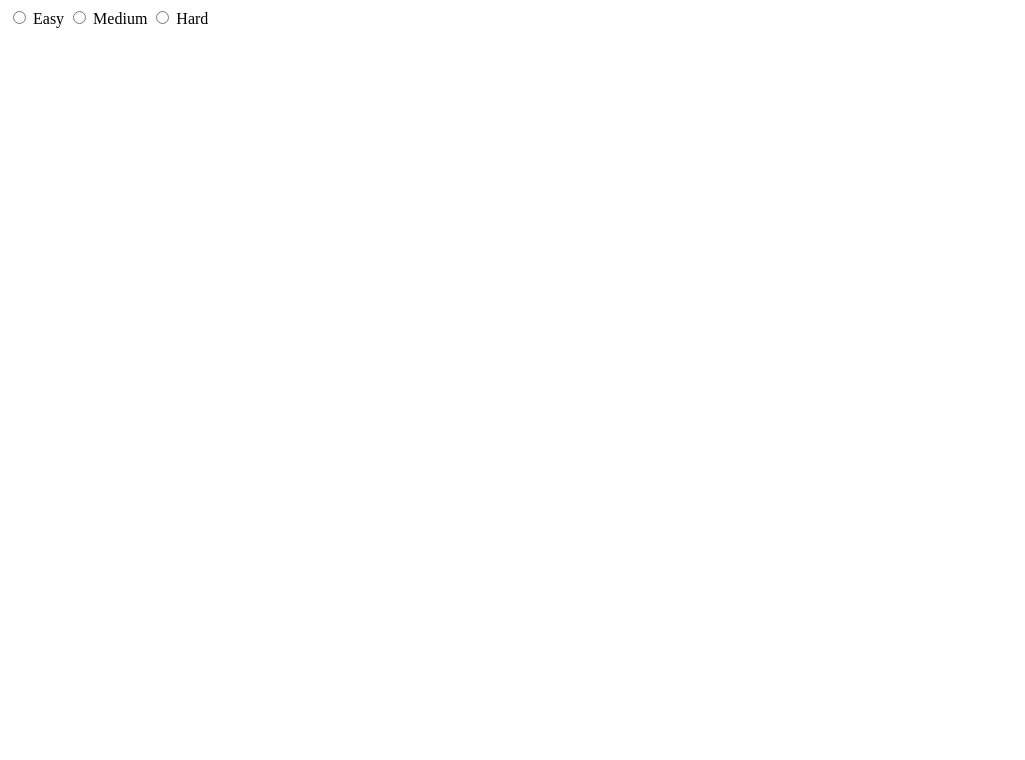
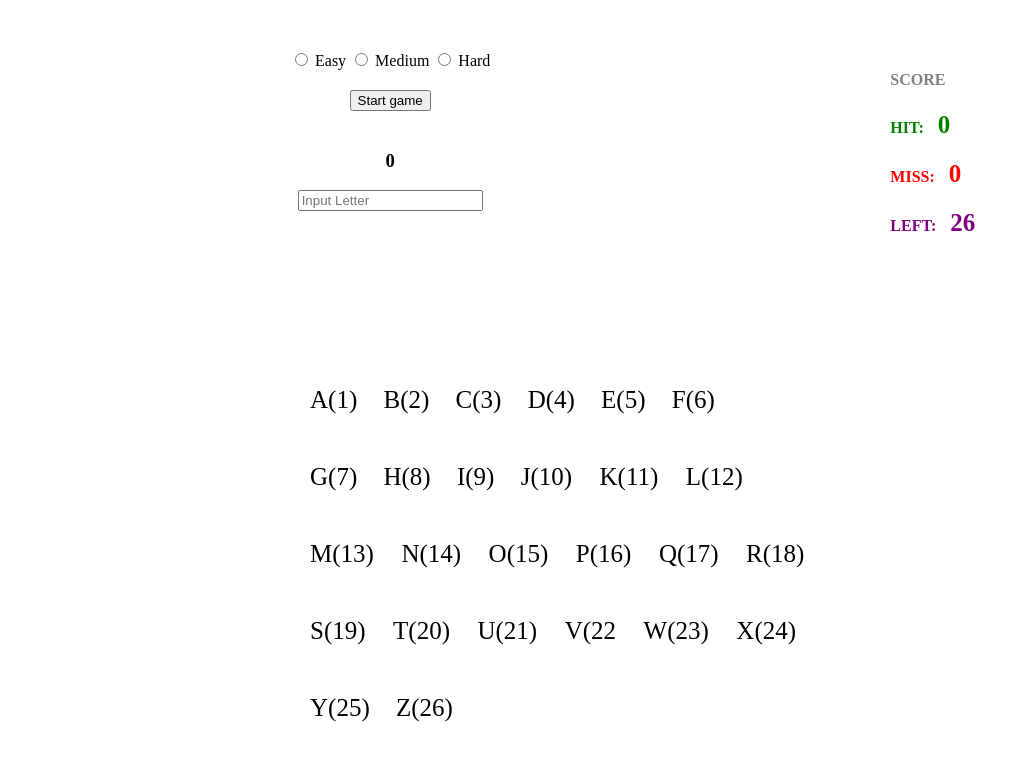
Before and after one commit to Andjelka90/typing-game, a plain HTML site: page index.html in a window 1280 px wide. Shown: the whole page, without its empty margins (0-1025 px from the left). Drawn offline with Linux system fonts and the light colour scheme.

Commit message:
html-css-js-1.1

```diff
--- a/index.html
+++ b/index.html
@@ -1,5 +1,6 @@
 <!DOCTYPE html>
 <html>
+
 <head>
     <meta charset="utf-8">
     <meta http-equiv="X-UA-Compatible" content="IE=edge">
@@ -8,21 +9,78 @@
     <link rel="stylesheet" type="text/css" media="screen" href="style.css">
 
 </head>
+
 <body>
-    <div>
-            <input type="radio" name="easy" value="easy"> Easy
-            <input type="radio" name="medium" value="medium"> Medium
-            <input type="radio" name="hard" value="hard"> Hard
-            <br>
+    <div class="main">
+        <div id="levo">
 
-    </div>
-    <div></div>
-    <div></div>
+
+            <form action="">
+                <input type="radio" name="gender" value="Easy" id="easy"> Easy
+                <input type="radio" name="gender" value="Medium" id="medium"> Medium
+                <input type="radio" name="gender" value="Hard" id="hard"> Hard
+            </form>
 
 
 
+            <button id="pocetakIgre">Start game</button>
+            <h3 id="random">0</h3>
+            <input type="text" placeholder="Input Letter" id="slovo" onkeypress="nekiEvent ()">
+            <h3 id="demo2"></h3>
+        </div>
 
 
+
+        <div id="desno">
+            <h4 id="score">SCORE</h4>
+            <h4 id="hit1">HIT: <span id="hit">0</span></h4>
+            <h4 id="miss1">MISS: <span id="miss">0</span></h4>
+            <h4 id="left1">LEFT: <span id="left">26</span></h4>
+
+        </div>
+
+    </div>
+
+    <div id="donji">
+        <div class="flex-container">
+            <div>
+                <span id="a">A(1) </span>
+                <span id="b">B(2) </span>
+                <span id="c">C(3) </span>
+                <span id="d">D(4) </span>
+                <span id="e">E(5) </span>
+                <span id="f">F(6) </span>
+            </div>
+            <div >
+                <span id="g">G(7) </span>
+                <span id="h">H(8) </span>
+                <span id="i">I(9) </span>
+                <span id="j">J(10)</span>
+                <span id="k">K(11)</span>
+                <span id="l">L(12)</span>
+            </div>
+            <div >
+                <span id="m">M(13)</span>
+                <span id="n">N(14)</span>
+                <span id="o">O(15)</span>
+                <span id="p">P(16)</span>
+                <span id="q">Q(17)</span>
+                <span id="r">R(18)</span>
+            </div>
+            <div >
+                <span id="s">S(19)</span>
+                <span id="t">T(20)</span>
+                <span id="u">U(21)</span>
+                <span id="v">V(22</span>
+                <span id="w"> W(23)</span>
+                <span id="x">X(24)</span>
+            </div>
+            <div >
+                <span id="y">Y(25) </span>
+                <span id="z">Z(26) </span>
+            </div>
+        </div>
+    </div>
 
 
 
@@ -32,4 +90,5 @@
 
     <script src="main.js"></script>
 </body>
+
 </html>
--- a/main.js
+++ b/main.js
@@ -1 +1,51 @@
-//
+const A = document.getElementById('a')
+const B = document.getElementById('b')
+const C = document.getElementById('c')
+const D = document.getElementById('d')
+const E = document.getElementById('e')
+const F = document.getElementById('f')
+const G = document.getElementById('g')
+const H = document.getElementById('h')
+const I = document.getElementById('i')
+const J = document.getElementById('j')
+const K = document.getElementById('k')
+const L = document.getElementById('l')
+const M = document.getElementById('m')
+const N = document.getElementById('n')
+const O = document.getElementById('o')
+const P = document.getElementById('p')
+const Q = document.getElementById('q')
+const R = document.getElementById('r')
+const S = document.getElementById('s')
+const T = document.getElementById('t')
+const U = document.getElementById('u')
+const V = document.getElementById('v')
+const W = document.getElementById('w')
+const X = document.getElementById('x')
+const Y = document.getElementById('y')
+const Z = document.getElementById('z')
+
+
+// niz
+const random = document.getElementById('random')
+const start = document.getElementById('pocetakIgre')
+const slovo = document.getElementById('slovo')
+const niz = [];
+
+for (let i = 0; i < 26; i++) {
+    var add = true;
+    var randomNumber = Math.floor(Math.random() * 26) + 1;
+
+    for (var y = 0; y < 26; y++) {
+        if (niz[y] == randomNumber) {
+            add = false; //provera da li se ponavljaju brojevi
+
+        }
+    }
+        if (add) {
+        niz.push(randomNumber)
+        } else {
+        i--;
+    }
+
+}
--- a/style.css
+++ b/style.css
@@ -1 +1,58 @@
-/**/
+.main {
+    margin: 0 auto;
+    height: 300px;
+    width: 700px;
+    display: flex;
+    margin-top: 50px;
+}
+
+#hit1 {
+    color: green
+}
+#miss1{
+    color: red
+}
+#levo {
+    margin-right: 400px;
+    text-align: center;
+}
+#left1 {
+    color: purple;
+}
+
+#score {
+    color:gray
+}
+#pocetakIgre {
+    margin: 20px;
+}
+
+span {
+margin: 10px;
+font-size: 25px;
+}
+
+#donji{
+    margin: 0 auto;
+    height: 300px;
+    width: 700px;
+
+}
+
+.zeleno {
+    color : green
+}
+
+.crveno {
+    color : red;
+}
+
+.flex-container {
+    display: flex;
+    flex-direction: column;
+
+    margin: 10px;
+    text-align: left;
+    line-height: 75px;
+    font-size: 30px;
+  }
```
